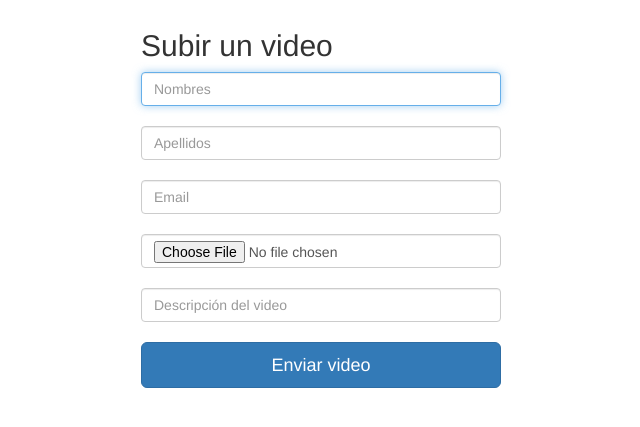
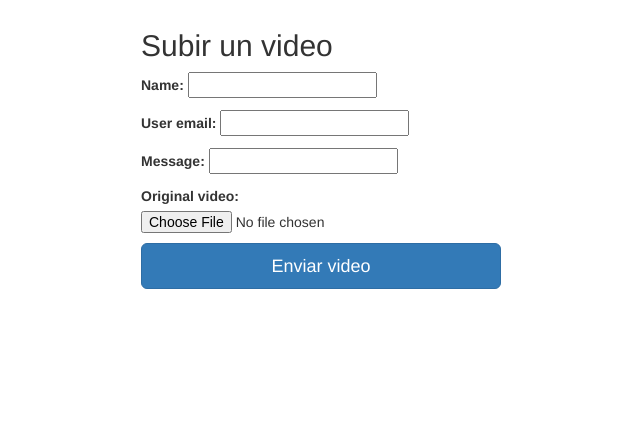
Before and after one commit to DiegoFernandoRuizS/smarttools8, a Django app: template smarttools/templates/addvideo.html in a window 1280 px wide. Shown: the part 51-478 px from the top of the page, without its empty margins (319-959 px from the left). Run offline with Django 3.2, Linux system fonts and the light colour scheme; the template is opened without the code that fills it: values that come from a table or form of the project are taken from there, others are empty; parts of the project's set-up code (start-up, migrations or seed data) failed here and were passed over; some libraries are stand-ins or nearby versions.

Commit message:
Upload video - simple

```diff
--- a/smarttools/smarttools/settings.py
+++ b/smarttools/smarttools/settings.py
@@ -142,3 +142,9 @@ app.conf.update(
 app.conf.update(
     CELERY_RESULT_BACKEND='djcelery.backends.cache:CacheBackend',
 )
+
+STATIC_URL = '/videos/'
+STATIC_ROOT = 'staticfiles'
+STATICFILES_DIRS = [
+    os.path.join(BASE_DIR, "videos"),
+]
--- a/smarttools/templates/addvideo.html
+++ b/smarttools/templates/addvideo.html
@@ -9,24 +9,10 @@
         <div class="col-md-4">
         </div>
         <div class="col-md-4">
-            <form class="form-signup">
+            <form class="form-signup" action="{%url 'addvideo'%}" enctype="multipart/form-data" method="post">
                 <h2 class="form-signin-heading">Subir un video</h2>
-                <label for="inputFirstName" class="sr-only">Nombres</label>
-                <input type="text" id="inputFirstName" class="form-control" placeholder="Nombres" required=""
-                       autofocus="true">
-                <br>
-                <label for="inputSurname" class="sr-only">Apellidos</label>
-                <input type="text" id="inputSurname" class="form-control" placeholder="Apellidos" required="">
-                <br>
-                <label for="inputEmail" class="sr-only">Email</label>
-                <input type="email" id="inputEmail" class="form-control" placeholder="Email" required="" autofocus="">
-                <br>
-                <label for="inputVideo" class="sr-only">Video</label>
-                <input type="file" id="inputVideo" class="form-control" placeholder="Video" required="">
-                <br>
-                <label for="inputMessage" class="sr-only">Descripción del video</label>
-                <input type="text" id="inputMessage" class="form-control" placeholder="Descripción del video" required="">
-                <br>
+                {%csrf_token%}
+                {{form.as_p}}
                 <button class="btn btn-lg btn-primary btn-block" type="submit">Enviar video</button>
             </form>
         </div>
--- a/smarttools/web/models.py
+++ b/smarttools/web/models.py
@@ -1,5 +1,6 @@
 from django.db import models
 from django.contrib.auth.models import User
+from django.forms import ModelForm
 
 
 # Create your models here.
@@ -34,12 +35,16 @@ class Video(models.Model):
     name = models.CharField(max_length=200, null=False)
     state = models.CharField(max_length=30, null=False)
     user_email = models.CharField(max_length=30, null=False)
-    uploadDate = models.DateTimeField(null=False)
+    uploadDate = models.DateTimeField(null=True)
     message = models.CharField(max_length=200, null=False)
     competition = models.ForeignKey(Competition, null=False)
-    original_video = models.FileField(upload_to='video', null=True)
-    convertido = models.FileField(upload_to='video', blank=True, null=True)
-    converted = models.BooleanField(default=False)
+    original_video = models.FileField(upload_to='videos', null=True)
+    converted_video = models.FileField(upload_to='videos', blank=True, null=True)
 
     def __str__(self):
         return self.name
+
+class VideoForm(ModelForm):
+    class Meta:
+        model = Video
+        fields = ['name', 'user_email', 'message','original_video']
--- a/smarttools/web/urls.py
+++ b/smarttools/web/urls.py
@@ -1,10 +1,12 @@
 from django.conf.urls import url
 from django.contrib.auth.decorators import login_required
-from .views import WebIndexView, HomeView, CompetitionView, AddVideoView
+from .views import WebIndexView, HomeView, CompetitionView, AddVideoView, add_video
 
 urlpatterns = [
     url(r'^web$', login_required(WebIndexView.as_view()), name='web_index'),
     url(r'^home/(?P<company_name>\w+)', HomeView.as_view(), name='home'),
-    url(r'^competition/(?P<company_name>\w+)', CompetitionView.as_view(), name='competition'),
-    url(r'^video/add', AddVideoView.as_view(), name='addvideo'),
+    #url(r'^competition/(?P<company_name>\w+)', CompetitionView.as_view(), name='competition'),
+    url(r'^competition/$', CompetitionView.as_view(), name='competition'),
+    #url(r'^video/add', AddVideoView.as_view(), name='addvideo'),
+    url(r'^video/add', add_video, name='addvideo'),
 ]
```
Also changed, not shown: smarttools/web/views.py (+49 -20 lines), smarttools/web/migrations/0004_auto_20160831_1615.py (added), smarttools/web/migrations/0005_auto_20160831_1700.py (added), smarttools/web/migrations/0006_auto_20160831_1717.py (added).
